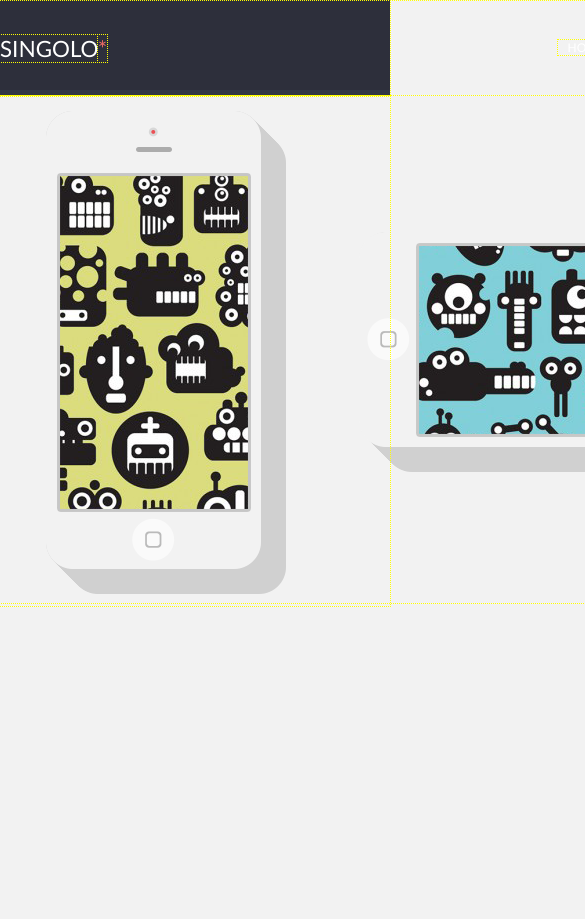
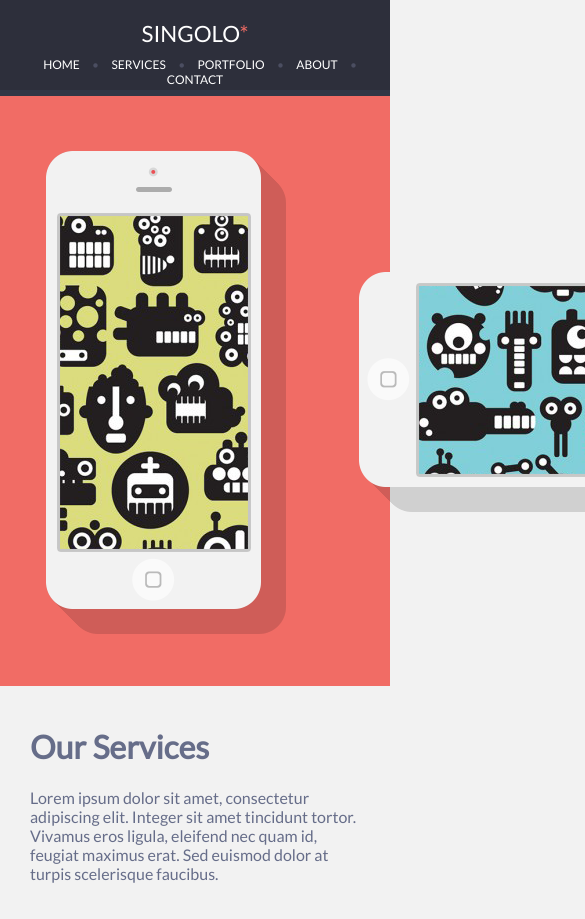
Before and after one commit to Zuleikabostel/My-Website, a plain HTML site: page index.html in a window 390 px wide. Shown: the top 919 px of the page, 585 px wide, since content can reach past the window. Before the commit the page ends 844 px from the top, so only its background shows below. Drawn offline with Linux system fonts and the light colour scheme.

Commit message:
Finished lesson

```diff
--- a/index.html
+++ b/index.html
@@ -31,8 +31,22 @@
       </div>
 
       <div class="banner">
-        <img src="singolo.png">
+        <img src="images/singolo.png" alt="phone" max-width="960px"/>
       </div>
+
+      <div class="services">
+        <h1>Our Services</h1>
+
+        <div class="servicesp">
+        <p>Lorem ipsum dolor sit amet, consectetur adipiscing elit.
+          Integer sit amet tincidunt tortor. Vivamus eros ligula,
+          eleifend nec quam id, feugiat maximus erat. Sed euismod
+          dolor at turpis scelerisque faucibus.</p>
+
+        </div>
+      </div>
+
+    </div>
 
     </body>
 
--- a/styles.css
+++ b/styles.css
@@ -6,9 +6,11 @@ margin: 0;
 font-family: 'Lato', sans-serif;
 }
 
+/*
 * {
   outline: 1px dotted yellow;
 }
+*/
 
 .header {
   background-color: #2D2F3B;
@@ -17,7 +19,7 @@ font-family: 'Lato', sans-serif;
 }
 
 .nav {
-width: 960px;
+max-width: 960px;
 margin-left: auto;
 margin-right: auto;
 color: white;
@@ -46,3 +48,29 @@ margin-top: 35px;
 .salmon {
 color: #F16C65
 }
+
+.banner {
+  background-color: #F16C65;
+  text-align: center;
+  padding: 40px 0;
+}
+
+.services {
+  padding: 20px 30px;
+  color: #666d89
+}
+
+@media screen and (max-width: 610px) {
+  .logo {
+    float: none;
+    text-align: center;
+    margin-top: 0;
+    padding-top: 20px;
+  }
+
+  .links {
+    float: none;
+    margin-top: 10px;
+    text-align: center;
+  }
+}
```
Also changed, not shown: images/singolo.png (renamed from singolo.png).
